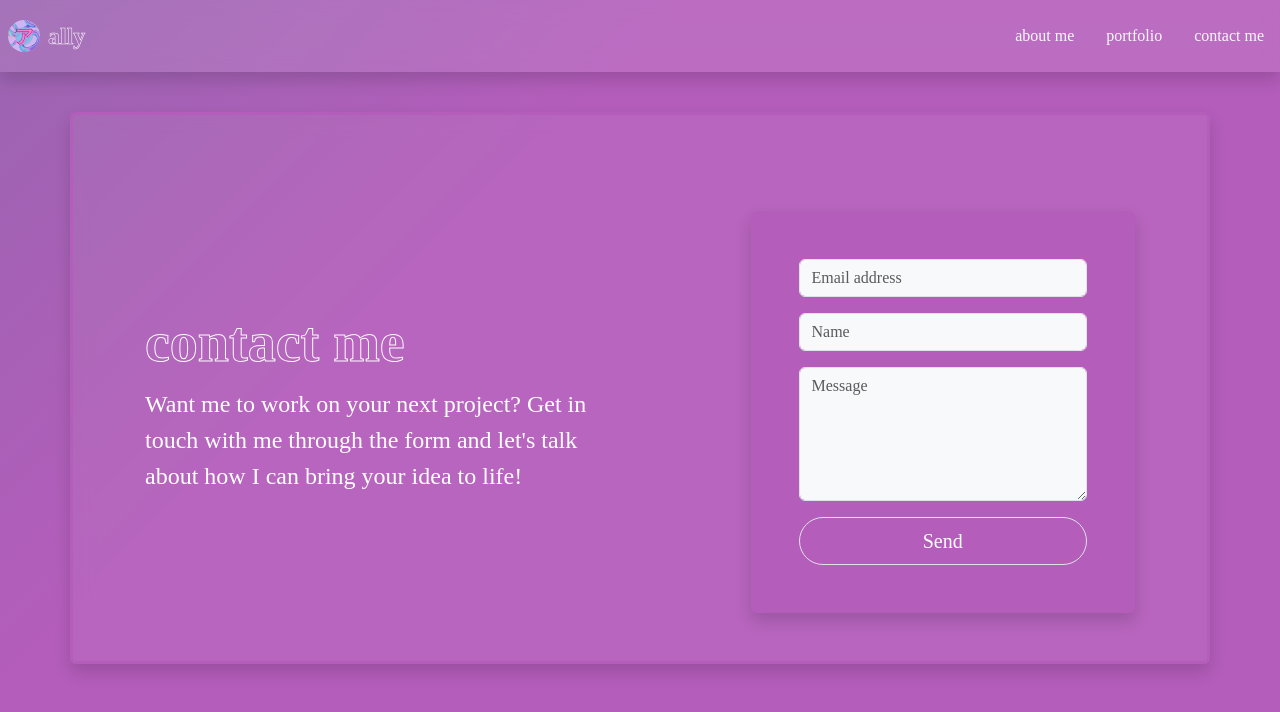
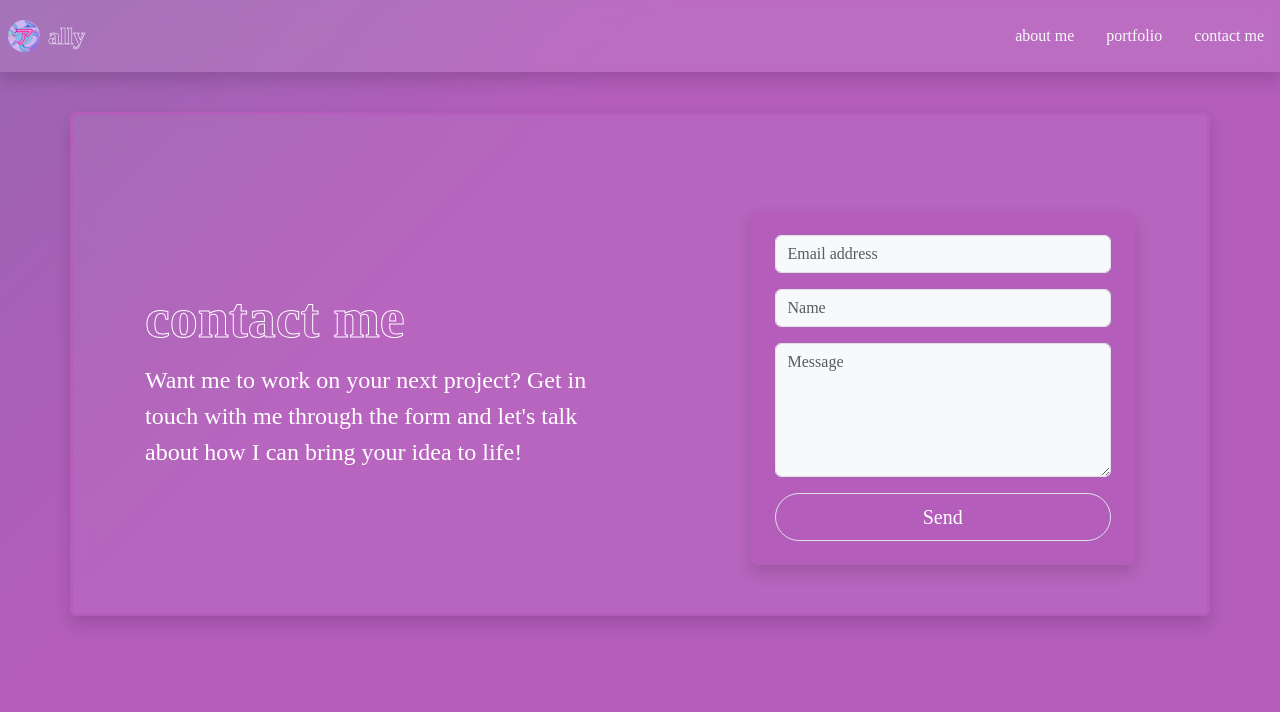
Before and after one commit to AlexanderJGael/react-developer-webpage, a React (Vite) app: page /contact in a window 1280 px wide. Shown: the top 712 px of the page. Built offline with nearby package versions, Linux system fonts and the light colour scheme; a web font is replaced by a local one.

Commit message:
updated contact form sizing

```diff
--- a/src/pages/About.jsx
+++ b/src/pages/About.jsx
@@ -6,7 +6,7 @@ const About = () => {
             <div className="container my-5">
                 <div id="about-card" className="row p-4 pb-0 pe-lg-0 pt-lg-5 align-items-center rounded-3 shadow-lg">
                     <div className="col-lg-7 p-3 p-lg-5 pt-lg-3">
-                        <h1 className="text-start display-4 fw-bold lh-1">ally is a web developer and designer, based in kcmo</h1>
+                        <h1 className="text-start display-4 fw-bold lh-1">ally is a web developer & designer based in kcmo</h1>
                         <p className="lead text-start">They are passionate about what they do; whether building a new web application, or improving an existing one, Ally will get the job done!</p>
                     </div>
                     <div className="col-lg-4 offset-lg-1 p-0 overflow-hidden shadow-lg">
--- a/src/pages/Contact.jsx
+++ b/src/pages/Contact.jsx
@@ -11,7 +11,7 @@ export default function Contact() {
                             <p className="col-lg-10 fs-4">Want me to work on your next project? Get in touch with me through the form and let's talk about how I can bring your idea to life!</p>
                         </div>
                         <div className="col-md-10 mx-auto col-lg-5">
-                            <form className="rounded shadow p-4 p-md-5">
+                            <form className="rounded shadow p-lg-4">
                                 <div className="form mb-3">
                                     <input type="email" className="form-control bg-light text-dark" id="floatingInput" placeholder="Email address"/>
                                 </div>
```
